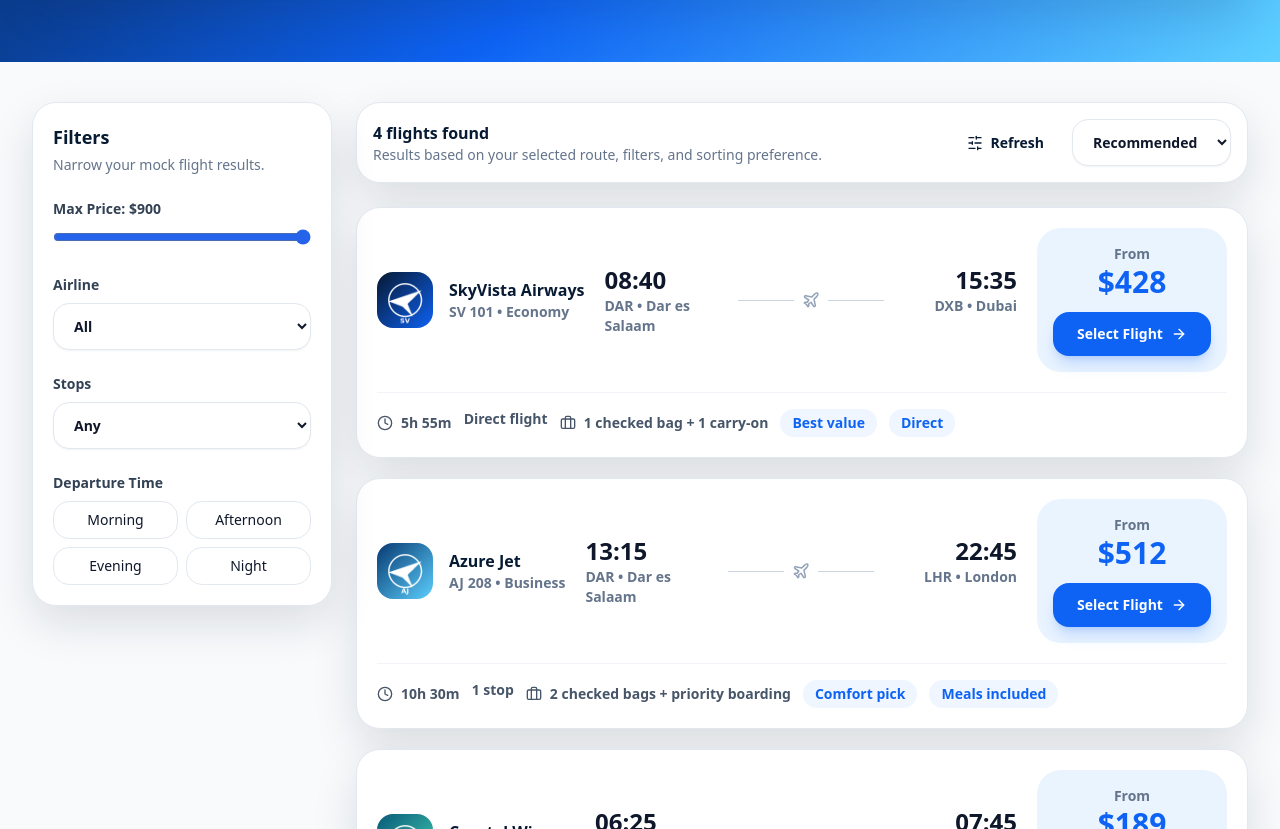
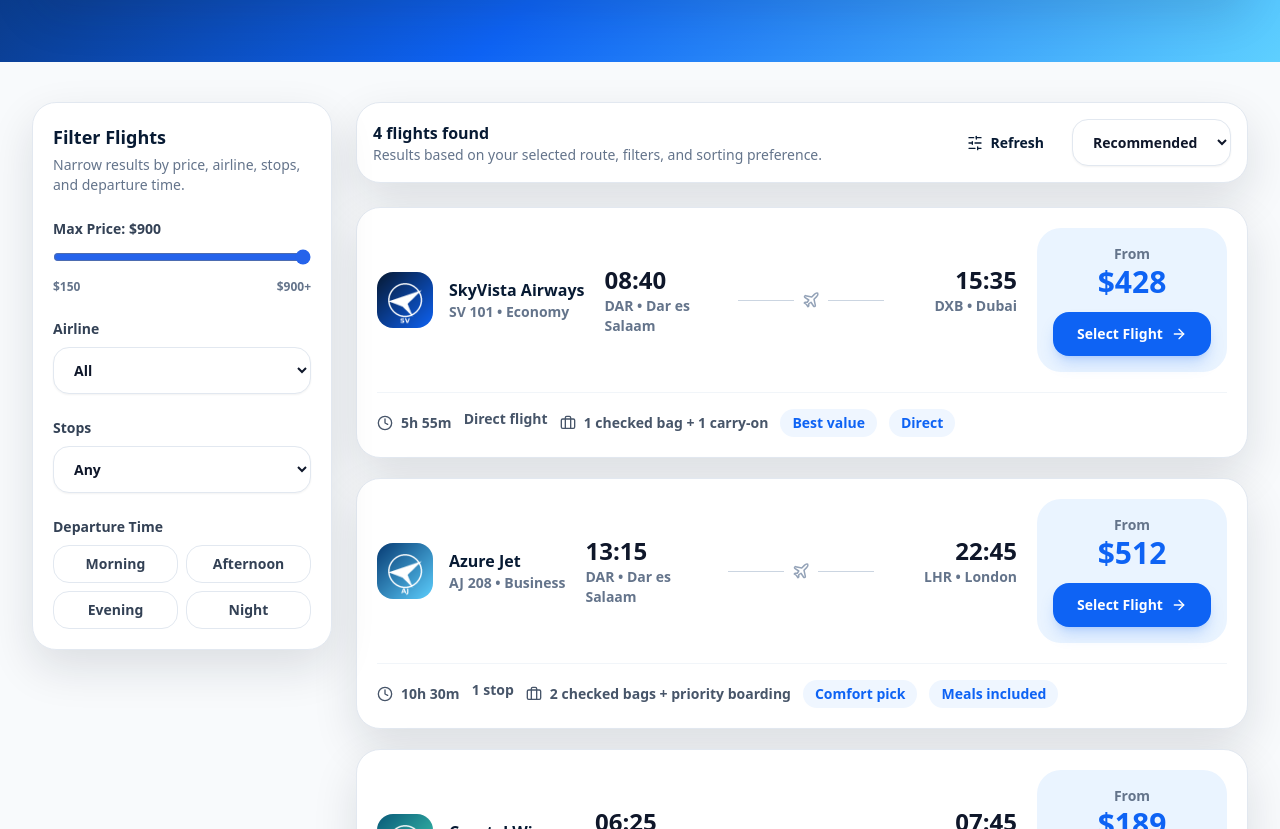
Before and after one commit to brianmichaelu/airline-website, a Next.js app: page /search in a window 1280 px wide. Shown: the part 533-1362 px from the top of the page. Built offline with nearby package versions, Linux system fonts and the light colour scheme.

Commit message:
Update FiltersSidebar.tsx

```diff
--- a/components/FiltersSidebar.tsx
+++ b/components/FiltersSidebar.tsx
@@ -9,30 +9,76 @@ interface FiltersSidebarProps {
   setMaxPrice: (value: number) => void;
 }
 
-export default function FiltersSidebar({ selectedAirline, setSelectedAirline, selectedStops, setSelectedStops, maxPrice, setMaxPrice }: FiltersSidebarProps) {
-  const airlines = ["All", "SkyVista Airways", "Azure Jet", "Coastal Wings", "Nova Air"];
+export default function FiltersSidebar({
+  selectedAirline,
+  setSelectedAirline,
+  selectedStops,
+  setSelectedStops,
+  maxPrice,
+  setMaxPrice,
+}: FiltersSidebarProps) {
+  const airlines = [
+    "All",
+    "SkyVista Airways",
+    "Azure Jet",
+    "Coastal Wings",
+    "Nova Air",
+  ];
+
+  const departureTimes = ["Morning", "Afternoon", "Evening", "Night"];
 
   return (
     <Card className="sticky top-24 p-5">
-      <h2 className="text-lg font-black text-navy dark:text-white">Filters</h2>
-      <p className="mt-1 text-sm text-slate-500 dark:text-slate-400">Narrow your mock flight results.</p>
+      <h2 className="text-lg font-black text-navy dark:text-white">
+        Filter Flights
+      </h2>
+
+      <p className="mt-1 text-sm text-slate-500 dark:text-slate-400">
+        Narrow results by price, airline, stops, and departure time.
+      </p>
 
       <div className="mt-6 space-y-6">
         <div>
           <label className="label-style">Max Price: ${maxPrice}</label>
-          <input type="range" min={150} max={900} step={25} value={maxPrice} onChange={(event) => setMaxPrice(Number(event.target.value))} className="w-full accent-blue-600" />
+
+          <input
+            type="range"
+            min={150}
+            max={900}
+            step={25}
+            value={maxPrice}
+            onChange={(event) => setMaxPrice(Number(event.target.value))}
+            className="w-full accent-blue-600"
+          />
+
+          <div className="mt-2 flex justify-between text-xs font-semibold text-slate-500 dark:text-slate-400">
+            <span>$150</span>
+            <span>$900+</span>
+          </div>
         </div>
 
         <div>
           <label className="label-style">Airline</label>
-          <select className="input-style" value={selectedAirline} onChange={(event) => setSelectedAirline(event.target.value)}>
-            {airlines.map((airline) => <option key={airline}>{airline}</option>)}
+
+          <select
+            className="input-style"
+            value={selectedAirline}
+            onChange={(event) => setSelectedAirline(event.target.value)}
+          >
+            {airlines.map((airline) => (
+              <option key={airline}>{airline}</option>
+            ))}
           </select>
         </div>
 
         <div>
           <label className="label-style">Stops</label>
-          <select className="input-style" value={selectedStops} onChange={(event) => setSelectedStops(event.target.value)}>
+
+          <select
+            className="input-style"
+            value={selectedStops}
+            onChange={(event) => setSelectedStops(event.target.value)}
+          >
             <option>Any</option>
             <option>Direct only</option>
             <option>1 stop</option>
@@ -42,9 +88,14 @@ export default function FiltersSidebar({ selectedAirline, setSelectedAirline, se
 
         <div>
           <label className="label-style">Departure Time</label>
+
           <div className="grid grid-cols-2 gap-2 text-sm">
-            {['Morning', 'Afternoon', 'Evening', 'Night'].map((time) => (
-              <button key={time} className="rounded-2xl border border-slate-200 px-3 py-2 transition hover:border-ocean hover:text-ocean dark:border-white/10">
+            {departureTimes.map((time) => (
+              <button
+                key={time}
+                type="button"
+                className="rounded-2xl border border-slate-200 bg-white px-3 py-2 font-semibold text-slate-700 transition hover:border-ocean hover:bg-blue-50 hover:text-ocean dark:border-white/10 dark:bg-slate-900 dark:text-slate-200 dark:hover:bg-blue-950/40 dark:hover:text-white"
+              >
                 {time}
               </button>
             ))}
```
